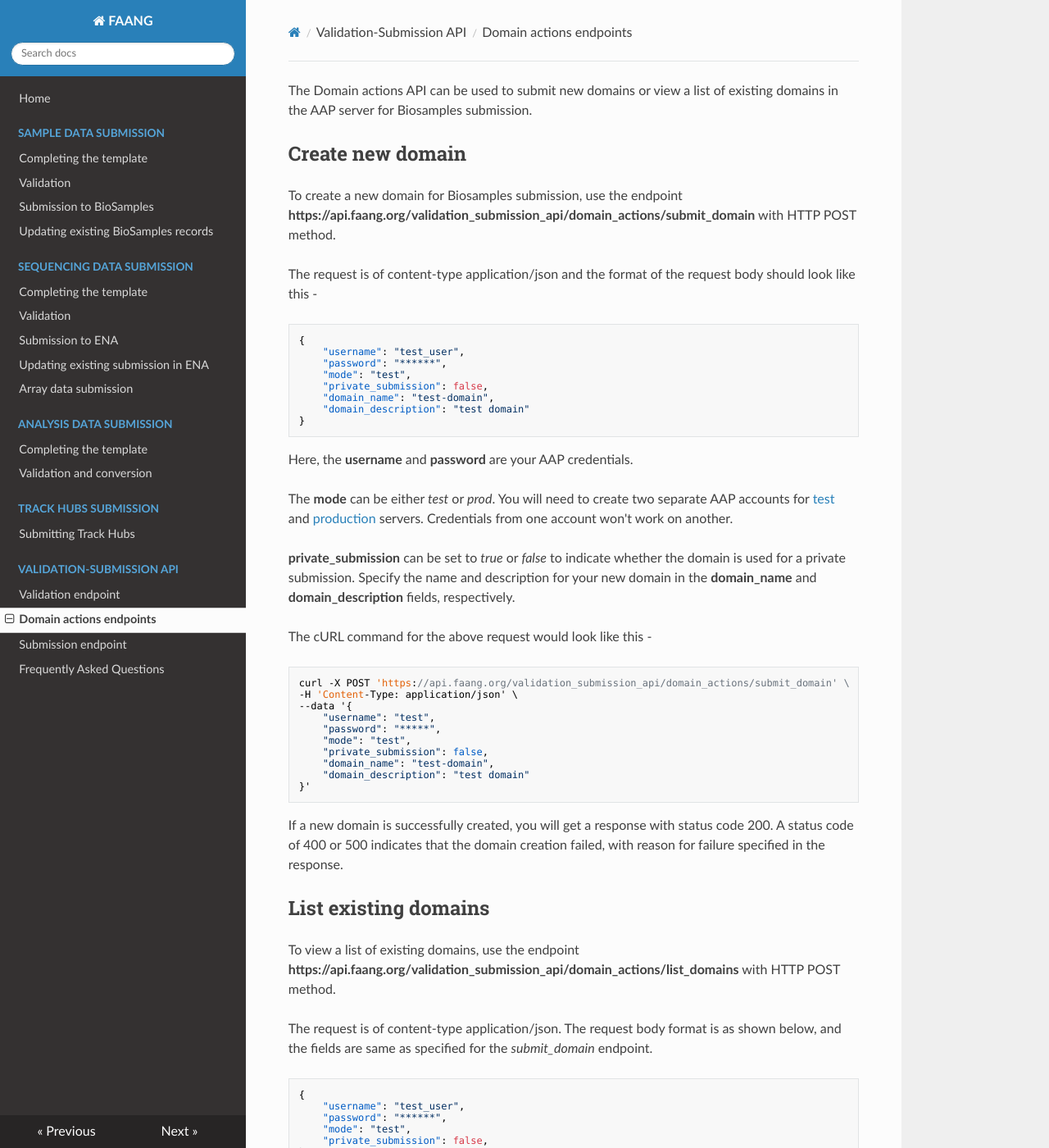
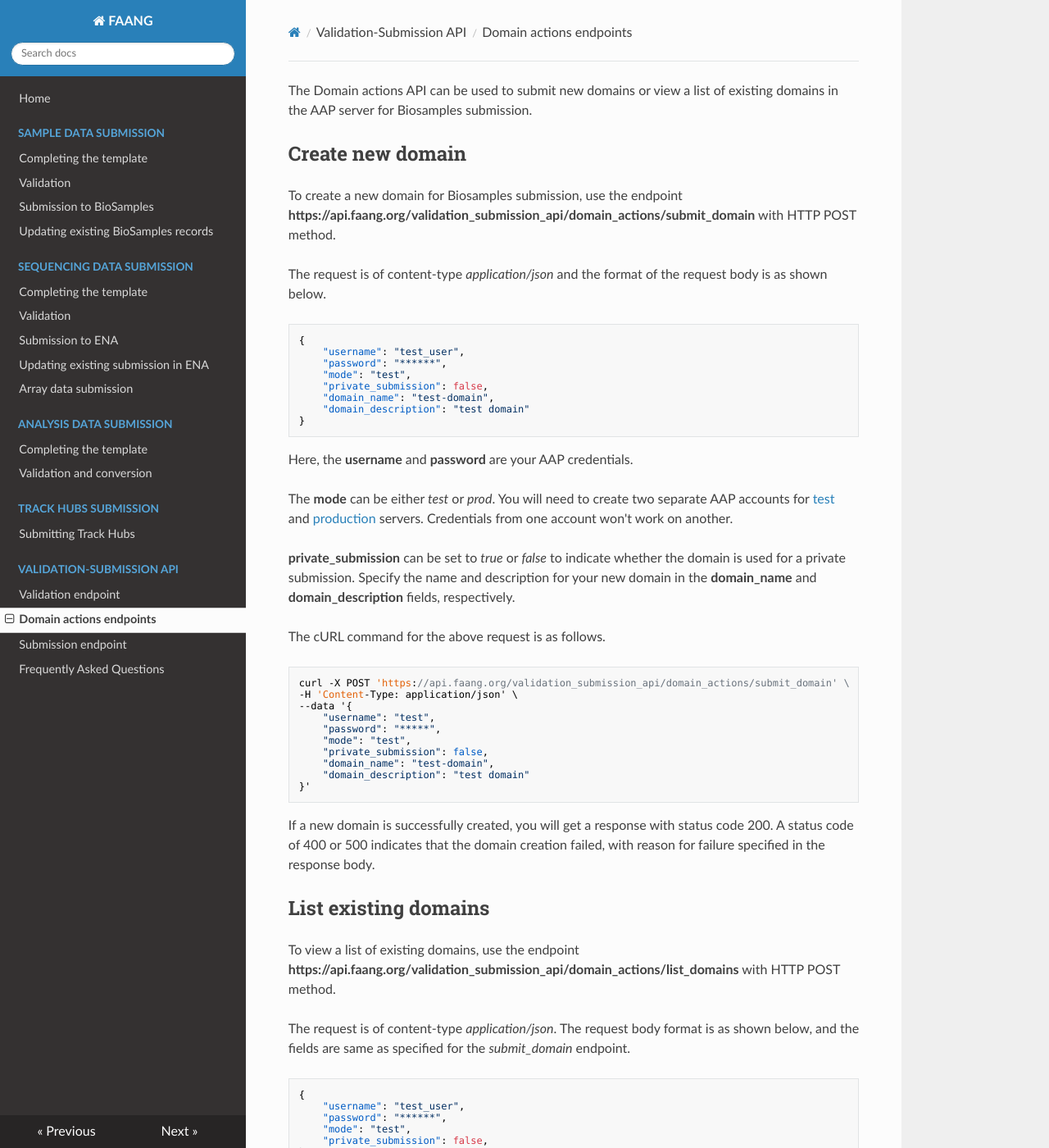
Before and after one commit to FAANG/dcc-documentation, an MkDocs documentation site: the page built from docs/api/domain_actions.md, in a window 1280 px wide and 1400 px high. Shown: the whole window at 82% size. Built offline with MkDocs 1.6.1, drawn with Linux system fonts in a browser that asks for light colours; nearby versions of some CDN libraries; some of the changed text lies outside the part shown.

````diff
--- a/docs/api/domain_actions.md
+++ b/docs/api/domain_actions.md
@@ -4,7 +4,7 @@
 
 To create a new domain for Biosamples submission, use the endpoint **https://api.faang.org/validation_submission_api/domain_actions/submit_domain** with HTTP POST method.
 
-The request is of content-type application/json and the format of the request body should look like this -
+The request is of content-type <em>application/json</em> and the format of the request body is as shown below.
 
 ```
 {
@@ -26,7 +26,7 @@
 
 **private_submission** can be set to <em>true</em> or <em>false</em> to indicate whether the domain is used for a private submission. Specify the name and description for your new domain in the **domain_name** and **domain_description** fields, respectively.
 
-The cURL command for the above request would look like this -
+The cURL command for the above request is as follows.
 
 ```
 curl -X POST 'https://api.faang.org/validation_submission_api/domain_actions/submit_domain' \
@@ -41,13 +41,13 @@
 }'
 ```
 
-If a new domain is successfully created, you will get a response with status code 200. A status code of 400 or 500 indicates that the domain creation failed, with reason for failure specified in the response.
+If a new domain is successfully created, you will get a response with status code 200. A status code of 400 or 500 indicates that the domain creation failed, with reason for failure specified in the response body.
 
 ## List existing domains
 
 To view a list of existing domains, use the endpoint **https://api.faang.org/validation_submission_api/domain_actions/list_domains** with HTTP POST method.
 
-The request is of content-type application/json. The request body format is as shown below, and the fields are same as specified for the <em>submit_domain</em> endpoint.
+The request is of content-type <em>application/json</em>. The request body format is as shown below, and the fields are same as specified for the <em>submit_domain</em> endpoint.
 
 ```
 {
@@ -58,7 +58,7 @@
 }
 ```
 
-The cURL command for the above request would look like this -
+The cURL command for the above request is as follows.
 
 ```
 curl -X POST 'https://api.faang.org/validation_submission_api/domain_actions/list_domains' \
````
Also changed, not shown: docs/api/submission.md (+60 -0 lines), docs/api/validation.md (+5 -5 lines).
